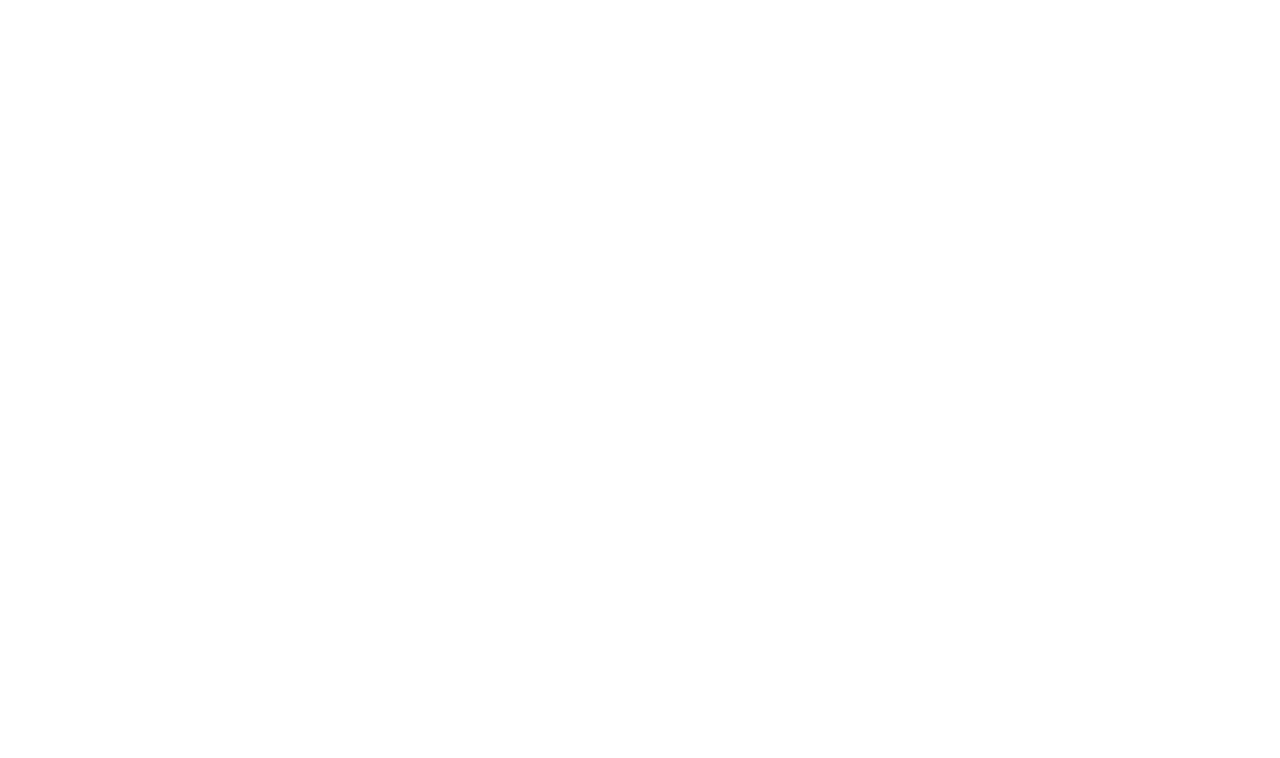
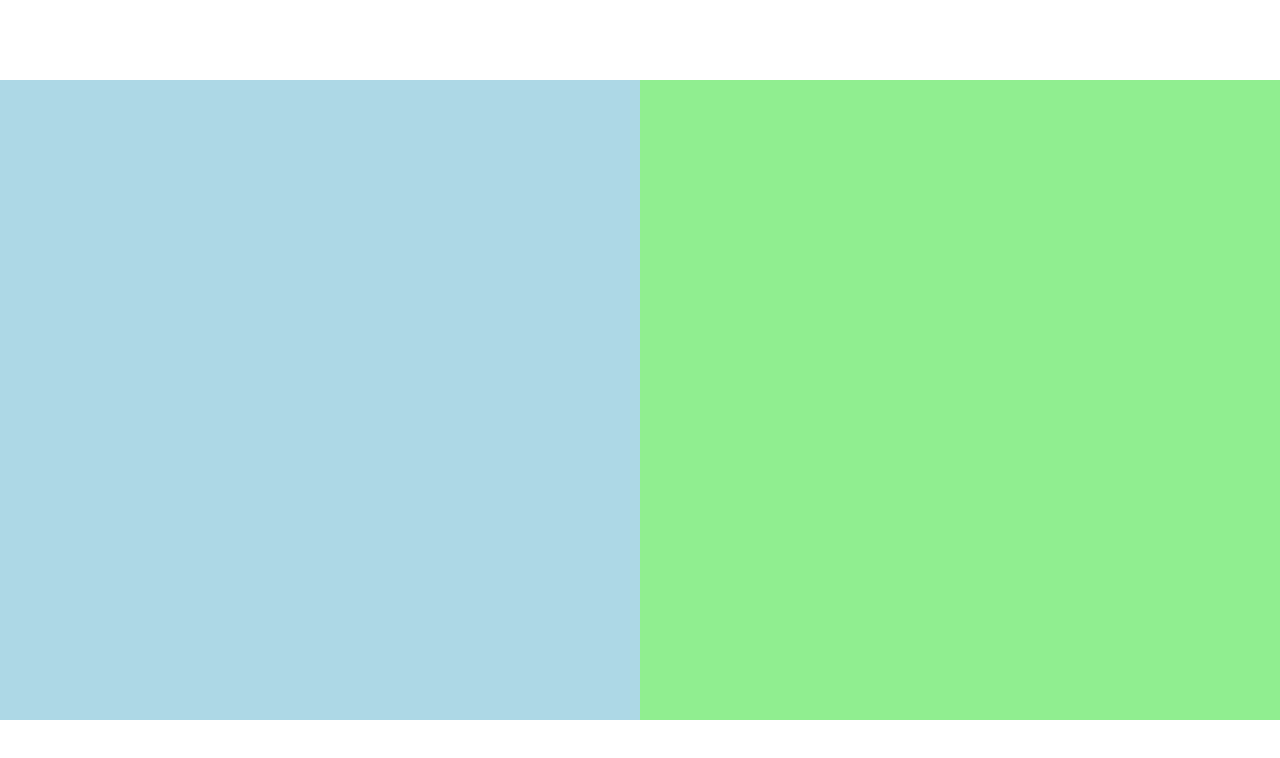
Before and after one commit to adrszl/vanilla-js-meditation-app, a plain HTML site: page index.html in a window 1280 px wide. Drawn offline with Linux system fonts and the light colour scheme.

Commit message:
added style.css and app.js & few more tags added to index.html & first styles added

```diff
--- a/index.html
+++ b/index.html
@@ -1,12 +1,18 @@
 <!DOCTYPE html>
 <html lang="en">
-<head>
-    <meta charset="UTF-8">
-    <meta name="viewport" content="width=device-width, initial-scale=1.0">
-    <meta http-equiv="X-UA-Compatible" content="ie-edge">
+  <head>
+    <meta charset="UTF-8" />
+    <meta name="viewport" content="width=device-width, initial-scale=1.0" />
+    <meta http-equiv="X-UA-Compatible" content="ie-edge" />
+    <link rel="stylesheet" href="./style.css" />
     <title>Vanilla JS Meditation App</title>
-</head>
-<body>
-
-</body>
+  </head>
+  <body>
+    <div class="app">
+      <div class="time-select"></div>
+      <div class="player-container"></div>
+      <div class="sound-picker"></div>
+    </div>
+    <script src="./app.js"></script>
+  </body>
 </html>
--- /dev/null
+++ b/style.css
@@ -0,0 +1,26 @@
+* {
+  margin: 0;
+  padding: 0;
+  box-sizing: border-box;
+}
+
+.app {
+  height: 100vh;
+  display: flex;
+  justify-content: space-evenly;
+  align-items: center;
+}
+
+.time-select,
+.sound-picker {
+  height: 80%;
+  flex: 1;
+}
+
+.time-select {
+  background: lightblue;
+}
+
+.sound-picker {
+  background: lightgreen;
+}
```
Also changed, not shown: app.js (added).
